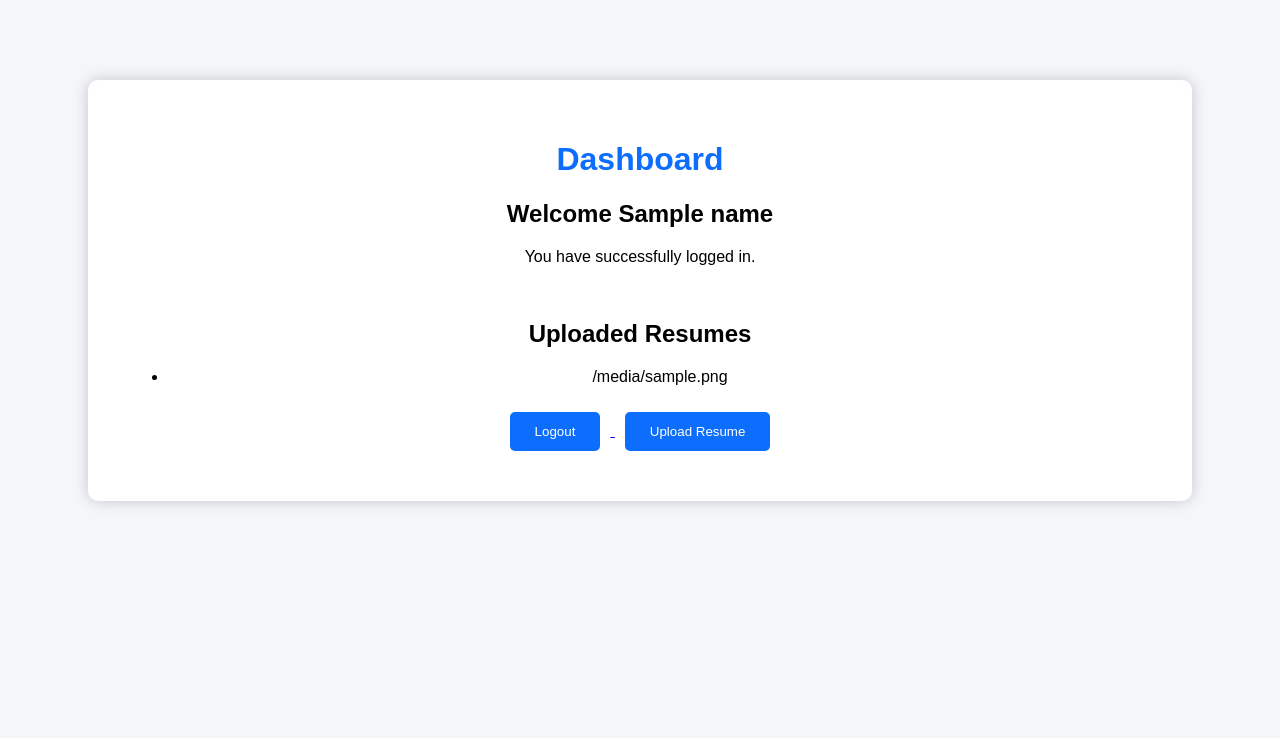
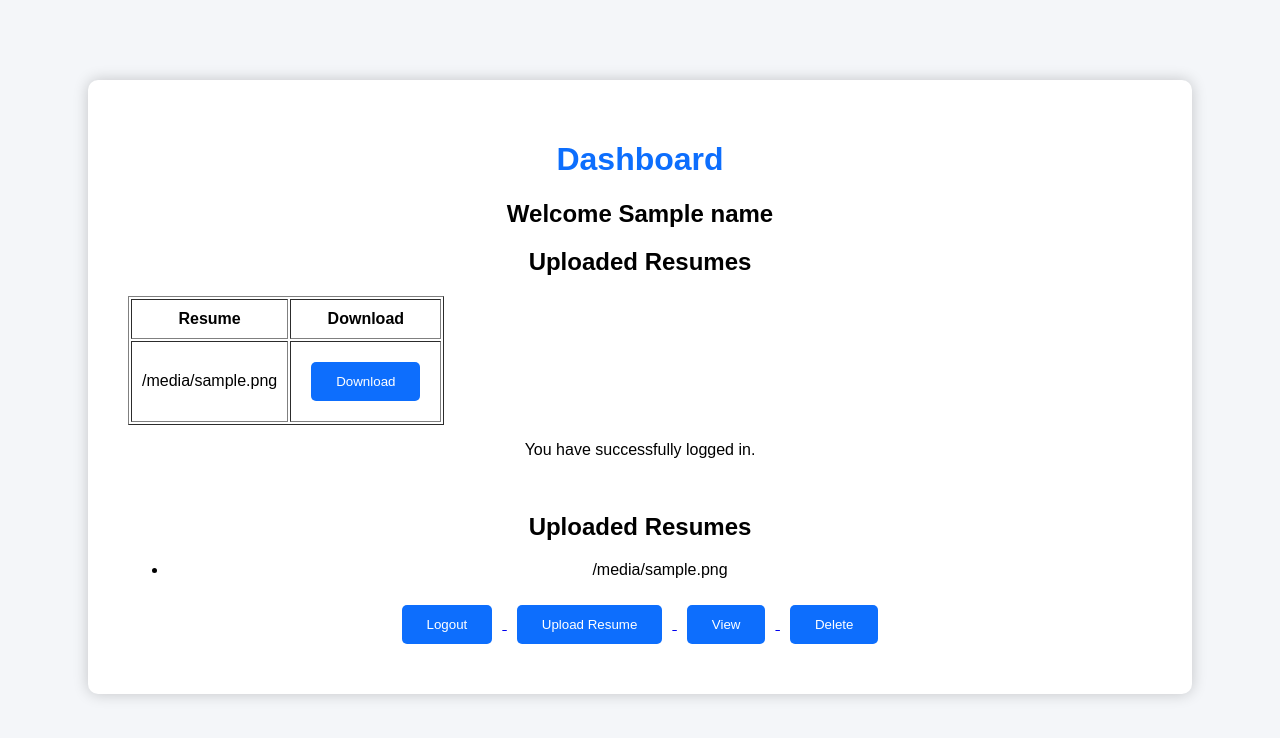
Before and after one commit to 6vaishnavijoshi/Python-Backend-Projects, a Flask app: template AI_Resume_Screening_System/templates/dashboard.html in a window 1280 px wide. Shown: the top 738 px of the page. Run offline with Flask 3, Linux system fonts and the light colour scheme; the template is opened without the code that fills it: most values are stand-ins (such as "Sample title", 1, 10 or a date in 2020).

Commit message:
Resume Download and File Management

```diff
--- a/AI_Resume_Screening_System/app.py
+++ b/AI_Resume_Screening_System/app.py
@@ -7,7 +7,8 @@ from flask import (
     redirect,
     url_for,
     session,
-    flash
+    flash,
+    send_from_directory
 )
 
 from flask_sqlalchemy import SQLAlchemy
@@ -155,7 +156,6 @@ def dashboard():
         name=session["user_name"],
         files=files
     )
-
 # -------------------------------
 # Upload Resume
 # -------------------------------
@@ -197,6 +197,21 @@ def upload():
 
     return render_template("upload_resume.html")
 
+    #--------------------------------
+    #Download Route
+    #-------------------------------
+@app.route("/download/<filename>")
+def download(filename):
+
+    if "user_id" not in session:
+        return redirect(url_for("login"))
+
+    return send_from_directory(
+        app.config["UPLOAD_FOLDER"],
+        filename,
+        as_attachment=True
+    )
+
 # -------------------------------
 # Logout
 # -------------------------------
@@ -210,6 +225,42 @@ def logout():
 
     return redirect(url_for("login"))
 
+
+#--------------------------
+#View Route
+#---------------------------
+@app.route("/view/<filename>")
+def view_resume(filename):
+
+    if "user_id" not in session:
+        return redirect(url_for("login"))
+
+    return send_from_directory(
+        app.config["UPLOAD_FOLDER"],
+        filename
+    )
+
+#-------------------------------
+#Delete Route
+#-------------------------------
+@app.route("/delete_resume/<filename>")
+def delete_resume(filename):
+
+    if "user_id" not in session:
+        return redirect(url_for("login"))
+
+    path = os.path.join(
+        app.config["UPLOAD_FOLDER"],
+        filename
+    )
+
+    if os.path.exists(path):
+        os.remove(path)
+
+    flash("Resume Deleted")
+
+    return redirect(url_for("dashboard"))
+
 # -------------------------------
 # Run Flask
 # -------------------------------
--- a/AI_Resume_Screening_System/templates/dashboard.html
+++ b/AI_Resume_Screening_System/templates/dashboard.html
@@ -16,6 +16,43 @@ href="{{ url_for('static', filename='style.css') }}">
 <h1>Dashboard</h1>
 
 <h2>Welcome {{ name }}</h2>
+
+<h2>Uploaded Resumes</h2>
+
+{% if files %}
+
+<table border="1" cellpadding="10">
+
+<tr>
+    <th>Resume</th>
+    <th>Download</th>
+</tr>
+
+{% for file in files %}
+
+<tr>
+
+<td>{{ file }}</td>
+
+<td>
+
+<a href="{{ url_for('download', filename=file) }}">
+<button>Download</button>
+</a>
+
+</td>
+
+</tr>
+
+{% endfor %}
+
+</table>
+
+{% else %}
+
+<p>No resumes uploaded.</p>
+
+{% endif %}
 
 <p>You have successfully logged in.</p>
 
@@ -49,6 +86,28 @@ href="{{ url_for('static', filename='style.css') }}">
 <button>Upload Resume</button>
 </a>
 
+<td>
+
+<a href="{{ url_for('view_resume', filename=file) }}"
+target="_blank">
+
+<button>View</button>
+
+</a>
+
+</td>
+
+<td>
+
+<a href="{{ url_for('delete_resume', filename=file) }}"
+onclick="return confirm('Delete this resume?')">
+
+<button>Delete</button>
+
+</a>
+
+</td>
+
 </div>
 
 </body>
```
